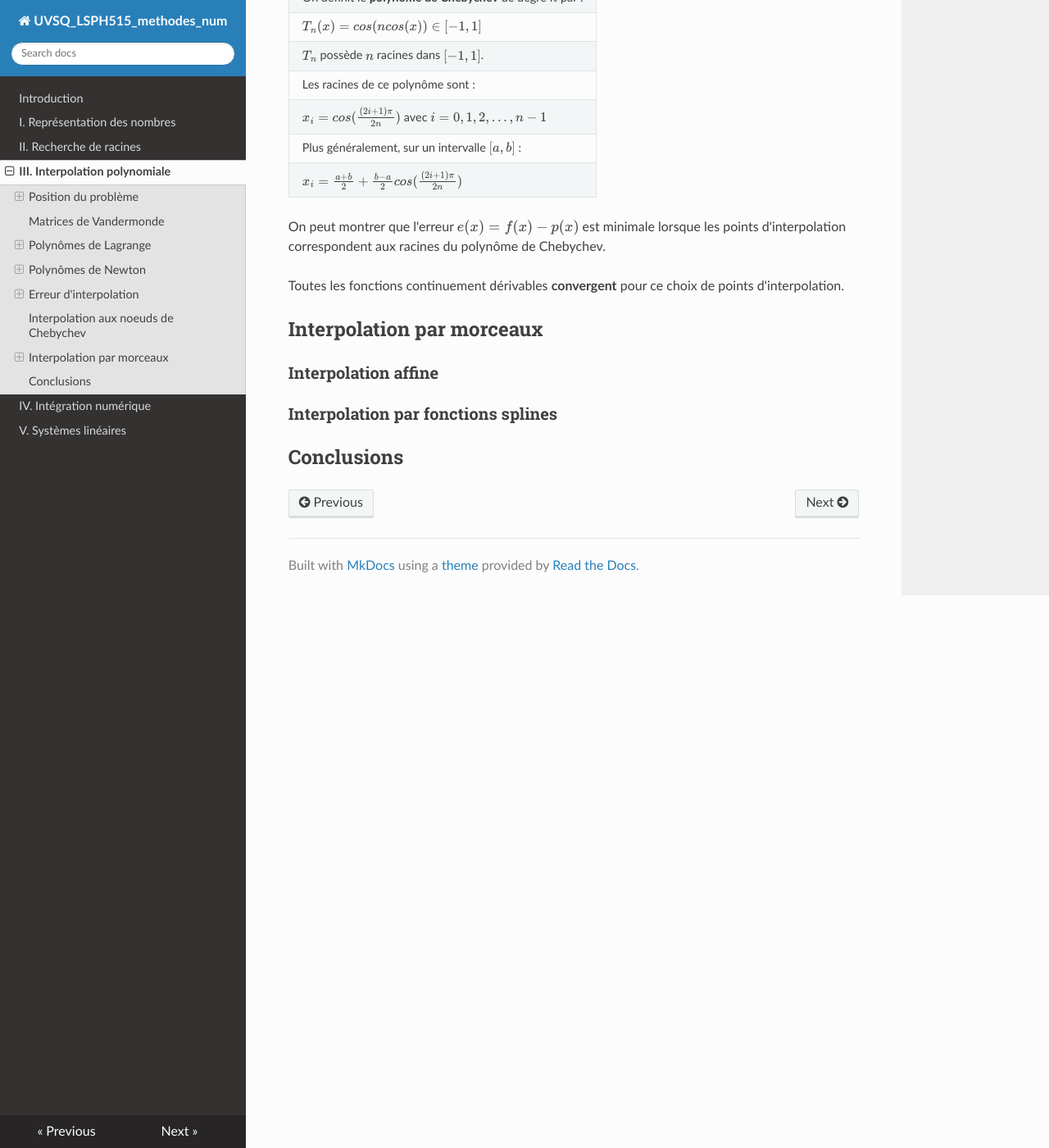
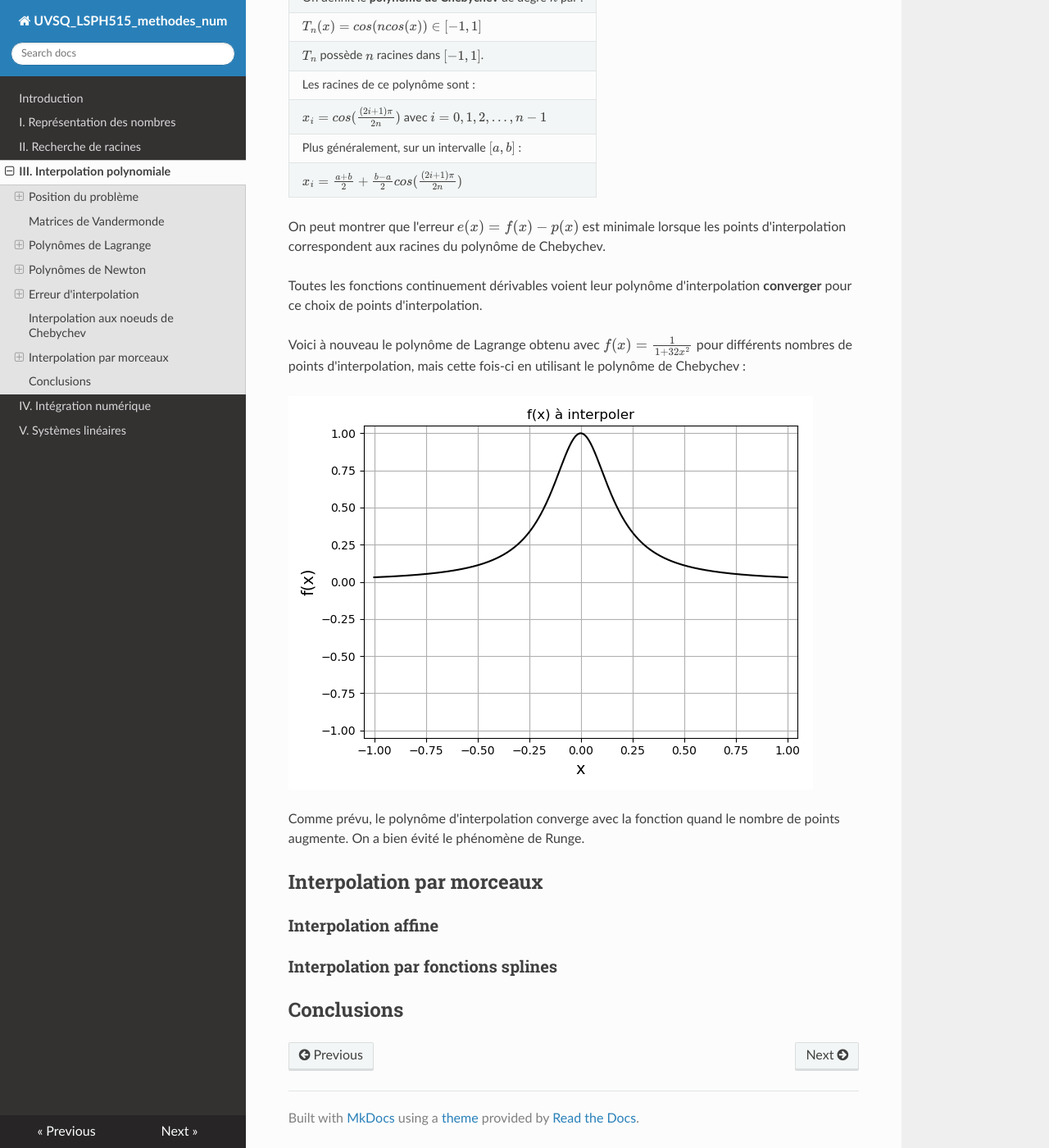
Before and after one commit to NicOudart/UVSQ_LSPH515_methodes_num, an MkDocs documentation site: the page built from docs/Chap3_Interpolation_polynomiale.md, in a window 1280 px wide and 1400 px high, scrolled down 12590 px. Shown: the whole window at 82% size. Built offline with MkDocs 1.6.1, drawn with Linux system fonts in a browser that asks for light colours; nearby versions of some CDN libraries.

Commit message:
-Completing the Chebychev section of Chapter 3.

```diff
--- a/docs/Chap3_Interpolation_polynomiale.md
+++ b/docs/Chap3_Interpolation_polynomiale.md
@@ -447,7 +447,14 @@ En particulier, ce phénomène ne survient pas lorsque les points d'interpolatio
 
 On peut montrer que l'erreur $e(x) = f(x)-p(x)$ est minimale lorsque les points d'interpolation correspondent aux racines du polynôme de Chebychev.
 
-Toutes les fonctions continuement dérivables **convergent** pour ce choix de points d'interpolation.
+Toutes les fonctions continuement dérivables voient leur polynôme d'interpolation **converger** pour ce choix de points d'interpolation.
+
+Voici à nouveau le polynôme de Lagrange obtenu avec $f(x) = \frac{1}{1+32x^2}$ pour différents nombres de points d'interpolation, mais cette fois-ci en utilisant le polynôme de Chebychev :
+
+![Polynôme de Chebychev](img/Chap3_chebychev.gif)
+
+Comme prévu, le polynôme d'interpolation converge avec la fonction quand le nombre de points augmente.
+On a bien évité le phénomène de Runge.
 
 ## Interpolation par morceaux
 
```
Also changed, not shown: docs/img/Chap3_chebychev.gif (added).
